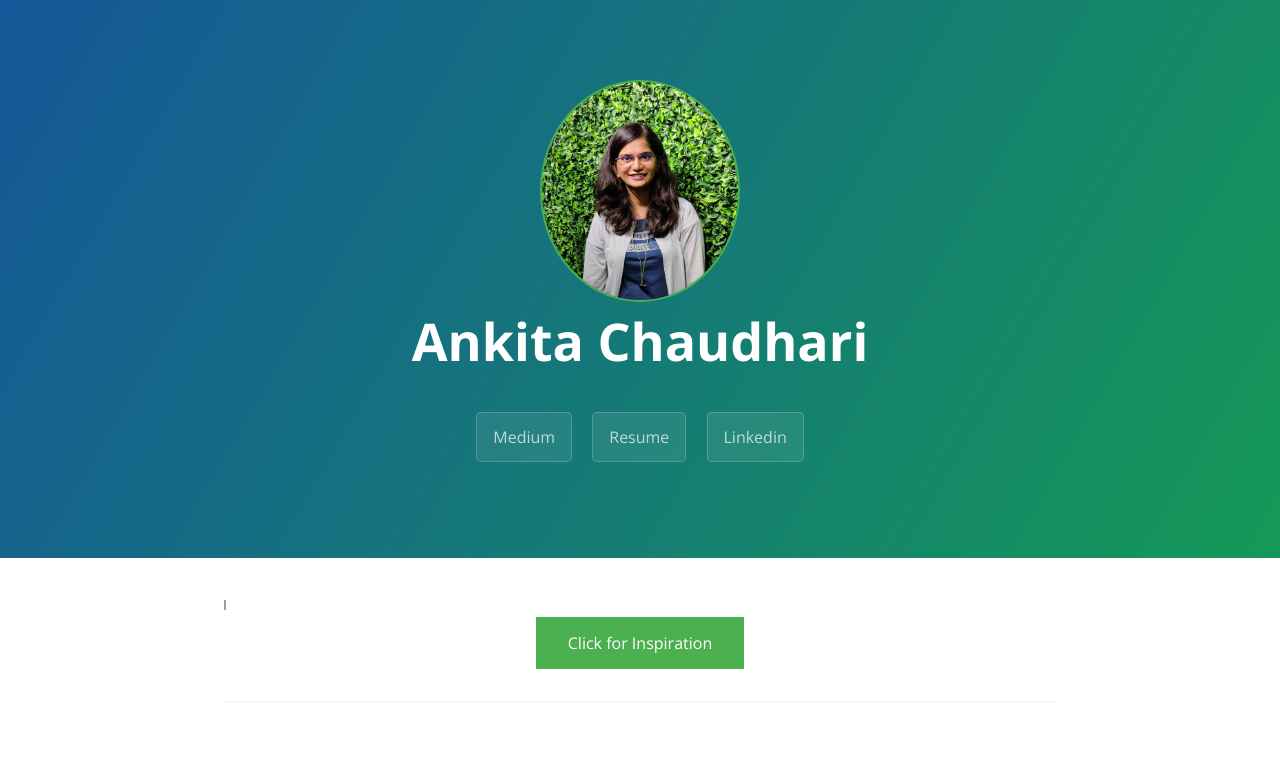
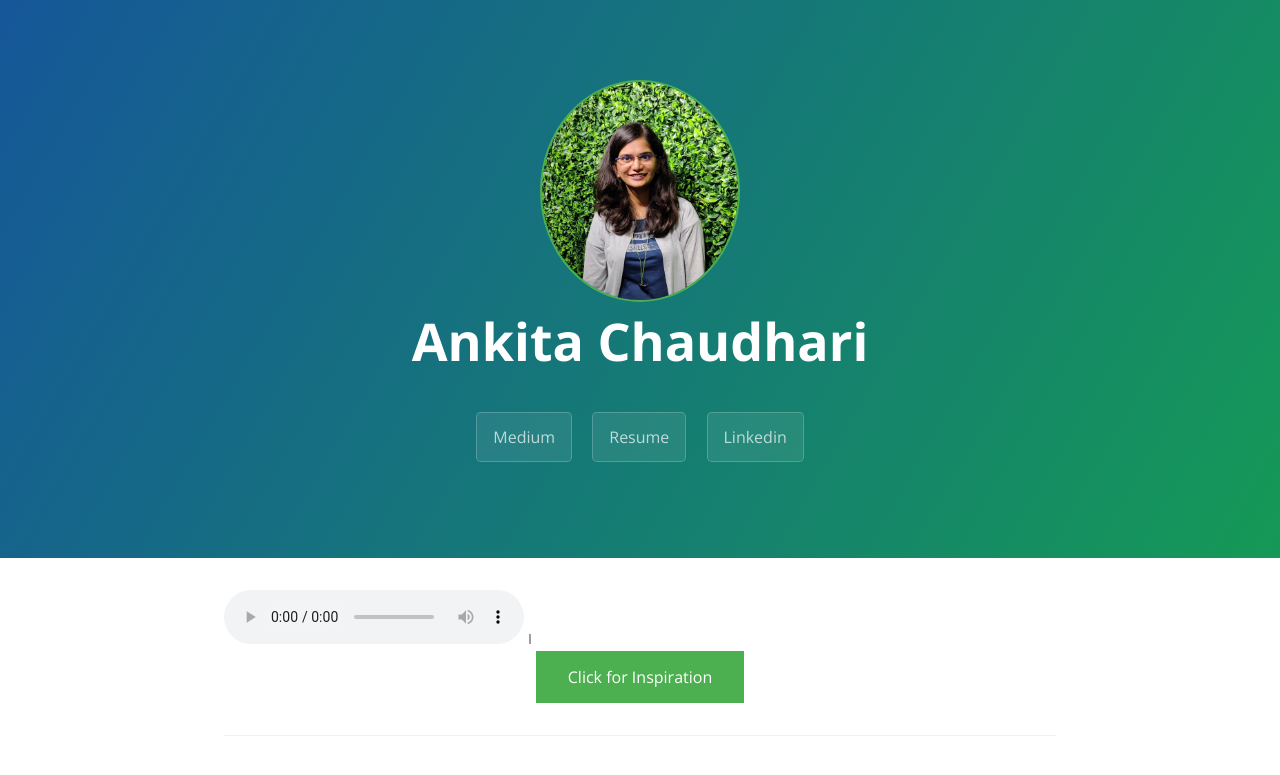
Before and after one commit to ank8ita/AnkitaChaudhari, a Jekyll site: the page built from index.md, in a window 1280 px wide. Shown: the top 775 px of the page. Built offline with Jekyll 4.4.1, drawn with Linux system fonts in a browser that asks for light colours; our own code applies the rules of GitHub Pages for plain Markdown files; grey boxes are pictures that could not be loaded.

Commit message:
Update index.md

```diff
--- a/index.md
+++ b/index.md
@@ -3,6 +3,11 @@
 
 
  <div>
+ <audio controls autoplay>
+  <source src="horse.ogg" type="audio/ogg">
+  <source src="/AnkitaChaudhari/Happy Whistling Ukulele.mp3" type="audio/mpeg">
+Your browser does not support the audio element.
+</audio>
   <embed src="/AnkitaChaudhari/Happy Whistling Ukulele.mp3" loop="true" autostart="true" width="2" height="10">
  <div id="quotesButton" display="block">
             <div class="buttonCenter">
```
